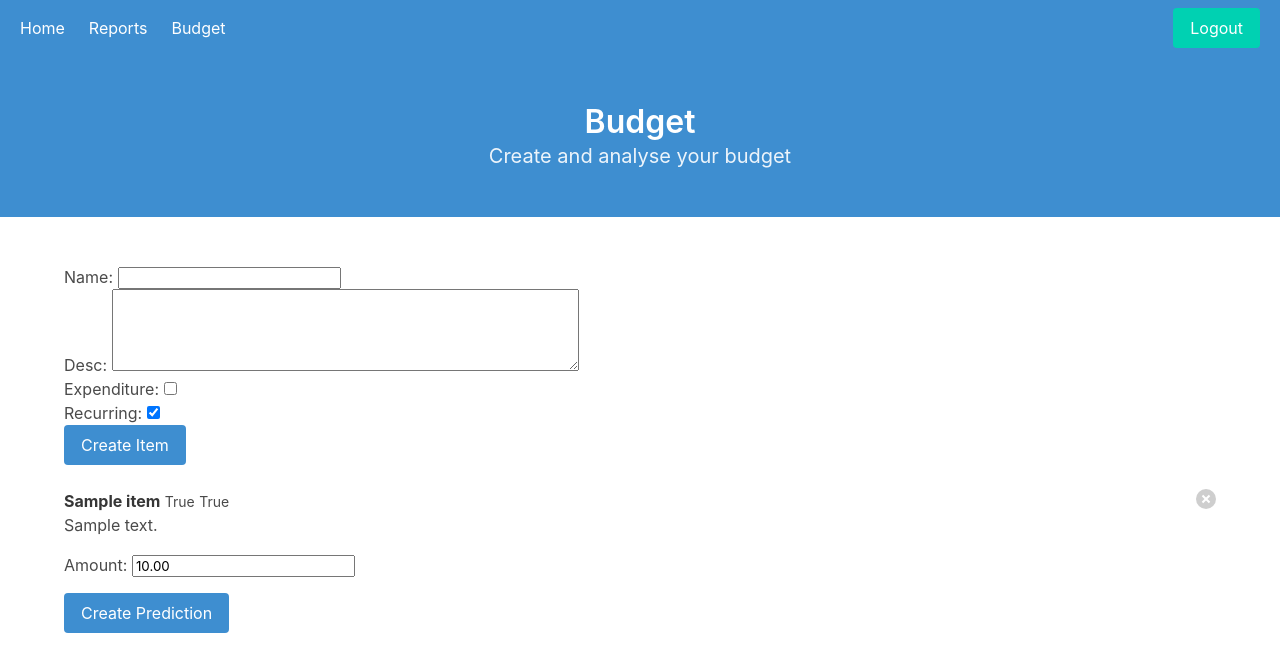
After one commit to n0id0nt/BudgetPlanner, a Django app: page /budget/ in a window 1280 px wide. The commit adds this page. Shown: the top 672 px of the page. Run offline with Django 4.2, Linux system fonts and the light colour scheme; a user stored in the database is signed in; tables that the repository leaves empty hold one stand-in row (values such as "Sample post").

Commit message:
added items and predictions

```diff
--- a/budget_planner/budget_planner/urls.py
+++ b/budget_planner/budget_planner/urls.py
@@ -20,5 +20,5 @@ from django.urls import path, include
 urlpatterns = [
     path('admin/', admin.site.urls),
     path('', include('budget_planner_app.urls')),
-        path('', include('social_django.urls')),
+    path('', include('social_django.urls')),
 ]
--- a/budget_planner/budget_planner_app/admin.py
+++ b/budget_planner/budget_planner_app/admin.py
@@ -2,9 +2,11 @@ from django.contrib import admin
 
 # Register your models here.
 from django.contrib.auth.admin import UserAdmin
-from .models import User, Post, Report
-
+from .models import User, Post, Report, Item, Prediction, Actual
 
 admin.site.register(User, UserAdmin)
 admin.site.register(Post)
 admin.site.register(Report)
+admin.site.register(Item)
+admin.site.register(Prediction)
+admin.site.register(Actual)
--- /dev/null
+++ b/budget_planner/budget_planner_app/forms.py
@@ -0,0 +1,27 @@
+from django.forms import ModelForm, Textarea, TextInput, HiddenInput
+
+from .models import Post, Item, Prediction
+
+class PostForm(ModelForm):
+    class Meta:
+        model = Post
+        fields = ['text']
+        widgets = {
+        'text': TextInput(attrs={'class' : 'input', 'placeholder' : 'Say something...'}),
+        }
+
+class ItemForm(ModelForm):
+    class Meta:
+        model = Item
+        fields = ['name', 'desc', 'expenditure', 'recurring']
+        widgets = {
+        'desc': Textarea(attrs={'cols': 50, 'rows': 5}),
+        }
+
+class PredictionForm(ModelForm):
+    class Meta:
+        model = Prediction
+        fields = ['item', 'amount']
+        widgets = {
+        'item': HiddenInput(),
+        }
--- a/budget_planner/budget_planner_app/templates/budget_planner_app/base.html
+++ b/budget_planner/budget_planner_app/templates/budget_planner_app/base.html
@@ -12,26 +12,23 @@
         <nav class="navbar" role="navigation" aria-label="main navigation">
           <div id="navbarBasicExample" class="navbar-menu">
             <div class="navbar-start pl-2">
-              <a href="/" class="navbar-item">Home</a>
-            </div>
+                <a href="/" class="navbar-item">Home</a>
+                {% if user.is_authenticated %}
+                <a href="{% url 'reports' %}" class="navbar-item">Reports</a>
+                {% endif %}
+                {% if user.is_authenticated %}
+                <a href="{% url 'budget' %}" class="navbar-item">Budget</a>
+                {% endif %}
+              </div>
             <div class="navbar-end pr-2">
               <div class="navbar-item">
-              </div>
-            </div>
-          </div>
-          <div class="navbar-end pr-2">
-            <div class="navbar-item">
-              <div class="buttons">
-              <AmpContent>
-                <a class="button is-primary" href="/logout/">Logout</a>
-
-          </AmpContent>
-
-          <NonAmpContent>
-
-                <a class="button is-primary" href="/login/auth0">Login</a>
-
-          </NonAmpContent>
+                <div class="buttons">
+                    {% if user.is_authenticated %}
+                    <a class="button is-primary" href="/logout/">Logout</a>
+                    {% else %}
+                    <a class="button is-primary" href="/login/auth0">Login</a>
+                    {% endif %}
+                </div>
               </div>
             </div>
           </div>
--- /dev/null
+++ b/budget_planner/budget_planner_app/templates/budget_planner_app/budget.html
@@ -0,0 +1,39 @@
+{% extends 'budget_planner_app/base.html' %}
+
+{% block title %}Budget{% endblock %}
+{% block main_title %}Budget{% endblock %}
+{% block sub_title %}Create and analyse your budget{% endblock %}
+
+{% block content %}
+
+<form method="POST" action="{% url 'create_item' %}">
+    {% csrf_token %}
+    {{ item_create_form.as_p }}
+    <button class="button is-info">Create Item</button>
+</form>
+
+{% for value in values %}
+<article class="media mt-5">
+    <div class="media-content">
+        <div class="content">
+            <p>
+                <strong>{{ value.item.name }}</strong>
+                <small>{{ value.item.expenditure }}</small>
+                <small>{{ value.item.recurring }}</small>
+                <br/>
+                {{ value.item.desc }}
+                <form method="POST" action="{% url 'create_prediction' %}">
+                    {% csrf_token %}
+                    {{ value.prediction_form.as_p }}
+                    <button class="button is-info">Create Prediction</button>
+                </form>
+            </p>
+        </div>
+    </div>
+    <div class="media-right">
+        <a href="{% url 'delete_item' value.item.id %}" class="delete"></a>
+    </div>
+</article>
+{% endfor %}
+
+{% endblock %}
--- a/budget_planner/budget_planner_app/urls.py
+++ b/budget_planner/budget_planner_app/urls.py
@@ -4,4 +4,14 @@ from . import views
 urlpatterns = [
     path('', views.index, name='index'),
     path('reports/', views.reports, name='reports'),
+    path('logout/', views.logout, name='logout'),
+    path('delete/<post_id>/', views.delete_post, name='delete_post'),
+    path('report_post/<post_id>/', views.report_post, name='report_post'),
+    path('hide_post/<post_id>/', views.hide_post, name='hide_post'),
+    path('block_user/<user_id>/', views.block_user, name='block_user'),
+
+    path('budget/', views.budget, name='budget'),
+    path('create_item/', views.create_item, name='create_item'),
+    path('delete_item/<item_id>/', views.delete_item, name='delete_item'),
+    path('create_prediction/', views.create_prediction, name='create_prediction'),
 ]
--- a/budget_planner/budget_planner_app/views.py
+++ b/budget_planner/budget_planner_app/views.py
@@ -1,50 +1,151 @@
+from datetime import datetime
+from decimal import Decimal
 from django.shortcuts import render, redirect
-from django.contrib.auth import authenticate, login, logout
+from django.contrib.auth import logout as django_logout, get_user_model
 from django.contrib.auth.forms import UserCreationForm, AuthenticationForm
-from django.contrib.auth.decorators import login_required
-
+from django.contrib.auth.decorators import login_required, permission_required
+from django.conf import settings
+from .forms import PostForm, ItemForm, PredictionForm
+from .models import Post, Report, Item, Prediction
+from django.db.models import Count
 
 def index(request):
-    return render(request, 'budget_planner_app/index.html')
+    if request.method == 'POST':
+        form = PostForm(request.POST)
+        if form.is_valid():
+            post = form.save(commit=False)
+            post.user = request.user
+            post.save()
+            return redirect('index')
+    else:
+        form = PostForm()
 
-def reports(request):
-    return render(request, 'budget_planner_app/reports.html')
+    posts = Post.objects.filter(hidden=False).order_by('-date_posted').all()
 
-def signup(request):
-    if request.user.is_authenticated:
-        return redirect('/')
-    if request.method == 'Post':
-        form = UserCreationForm(request.Post)
-        if form.is_valod():
-            form.save()
-            username = form.cleaned_data.get('username')
-            password = form.cleaned_data.get('password1')
-            user = authenticate(username=username, password=password)
-            login(request, user)
-            return redirect('/')
-        else:
-            return render(request, 'budget_planner_app/signup.html', {form:form})
-    else:
-        form = UserCreationForm()
-        return render(request, 'budget_planner_app/signup.html', {form:form})
+    context = {'form' : form, 'posts': posts}
 
-def signin(request):
-    if request.user.is_authenticated:
-        render(request, 'budget_planner_app/index.html')
-    if request.method == 'Post':
-        username = request.POST('username')
-        password = request.POST('password')
-        user = authenticate(request, username=username, password=password)
-        if user is not None:
-            login(request, user)
-        else:
-            form = AuthenticationForm(request.POST)
-            return render(request, 'budget_planner_app/signip.html', {form:form})
-    else:
-        form = AuthenticationForm()
-        return render(request, 'signin.html', {'form': form})
+    return render(request, 'budget_planner_app/index.html', context)
+
+def delete_post(request, post_id):
+    # check if post belongs to user
+    post = Post.objects.get(id=post_id)
+    if post.user == request.user:
+        post.delete()
+    #remove it from the database
+    #redirect back to the same page
+    return redirect('index')
 
 @login_required
-def signout(request):
-    logout(request)
-    return redirect('/')
+def logout(request):
+    django_logout(request)
+    domain = settings.SOCIAL_AUTH_AUTH0_DOMAIN
+    client_id = settings.SOCIAL_AUTH_AUTH0_KEY
+    return_to = 'http://127.0.0.1:8000'
+    return redirect(f'https://{domain}/v2/logout?client_id={client_id}&returnTo={return_to}')
+
+@permission_required('budget_planner_app.view_report', raise_exception=True)
+def reports(request):
+    reports = Post.objects.annotate(times_reported=Count('report')).filter(times_reported__gt=0).all()
+
+    context = {'reports' : reports}
+
+    return render(request, 'budget_planner_app/reports.html', context)
+
+def report_post(request, post_id):
+    post = Post.objects.get(id=post_id)
+
+    report, created = Report.objects.get_or_create(reported_by=request.user, post=post) # getorcreate stops user from creating multiple reports
+
+    if created:
+        report.save()
+
+    return redirect('index')
+
+@permission_required('budget_planner_app.change_post', raise_exception=True)
+def hide_post(request, post_id):
+    post = Post.objects.get(id=post_id)
+    post.hidden = True
+    post.date_hidden = datetime.now()
+    post.hidden_by = request.user
+    post.save()
+    return redirect('reports')
+
+@permission_required('budget_planner_app.change_user')
+def block_user(request, user_id):
+    User = get_user_model()
+
+    user = User.objects.get(id=user_id)
+    for post in user.post_set.all():
+        if not post.hidden:
+            post.hidden = True
+            post.hidden_by = request.user
+            post.date_hidden = datetime.now()
+            post.save()
+
+    user.is_active = False
+    user.save()
+
+    return redirect('reports')
+
+# budget planner methods
+@login_required
+def budget(request):
+
+    item_form = ItemForm()
+
+    # get all the items in the budget
+    items = Item.objects.filter(user=request.user)
+
+    values = []
+
+    for item in items:
+        prediction_form = PredictionForm()
+        prediction_form.fields['item'].initial = item
+        # check that prediction exists for item
+        if Prediction.objects.filter(item=item).exists():
+            prediction_form.fields['amount'].initial = Prediction.objects.get(item=item).amount
+        else:
+            prediction_form.fields['amount'].initial = Decimal(0).quantize(Decimal('0.00'))
+
+        values.append({'item': item, 'prediction_form': prediction_form})
+
+    context = {'item_create_form' : item_form, 'values' : values}
+
+    return render(request, 'budget_planner_app/budget.html', context)
+
+def create_item(request):
+    if request.method == 'POST':
+        form = ItemForm(request.POST)
+        if form.is_valid():
+            item = form.save(commit=False)
+            item.user = request.user
+            item.save()
+
+    return redirect('budget')
+
+def delete_item(request, item_id):
+    # check if item belongs to user
+    item = Item.objects.get(id=item_id)
+    if item.user == request.user:
+        item.delete()
+    #remove it from the database
+    #redirect back to the same page
+    return redirect('budget')
+
+def create_prediction(request):
+    if request.method == 'POST':
+        form = PredictionForm(request.POST)
+        if form.is_valid():
+            # check if prediction belongs to item
+            item = Item.objects.get(id=form.cleaned_data['item'].id)
+            # check if item belongs to user
+            if item.user == request.user:
+                prediction, created = Prediction.objects.update_or_create(item=item, defaults=form.cleaned_data) # getorcreate stops user from creating multiple reports
+
+                if created:
+                    prediction.save()
+
+    return redirect('budget')
+
+def create_actual_item_amount(request):
+    pass
```
Also changed, not shown: budget_planner/budget_planner/settings.py (+5 -4 lines), budget_planner/budget_planner_app/models.py (+19 -0 lines), budget_planner/budget_planner_app/templates/budget_planner_app/index.html (+62 -0 lines), budget_planner/budget_planner_app/templates/budget_planner_app/reports.html (+30 -0 lines), budget_planner/budget_planner_app/templates/budget_planner_app/signin.html (deleted, +0 -17 lines), budget_planner/budget_planner_app/templates/budget_planner_app/signup.html (deleted, +0 -17 lines), budget_planner/budget_planner_app/migrations/0003_item_prediction_actual.py (added).
